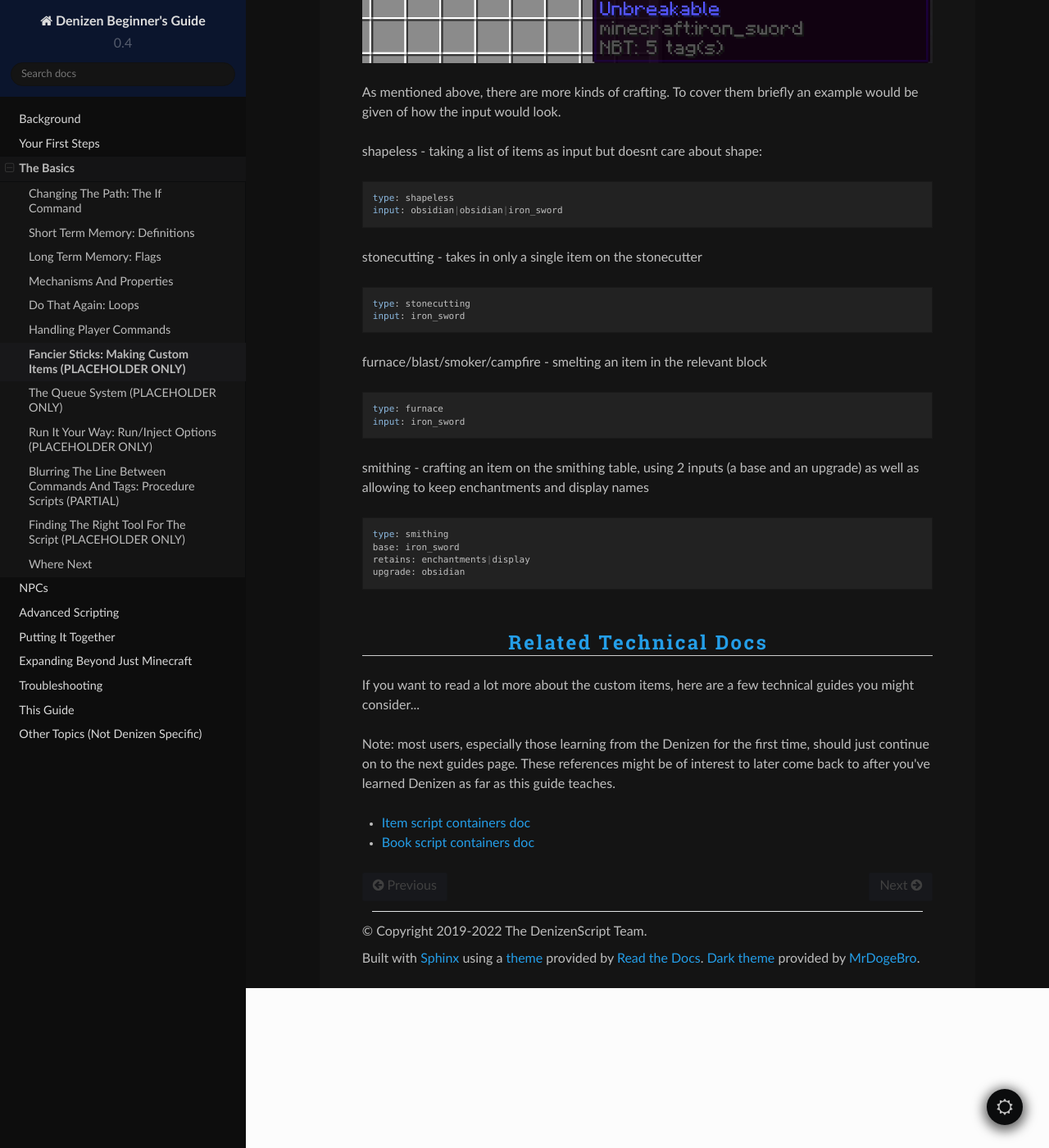
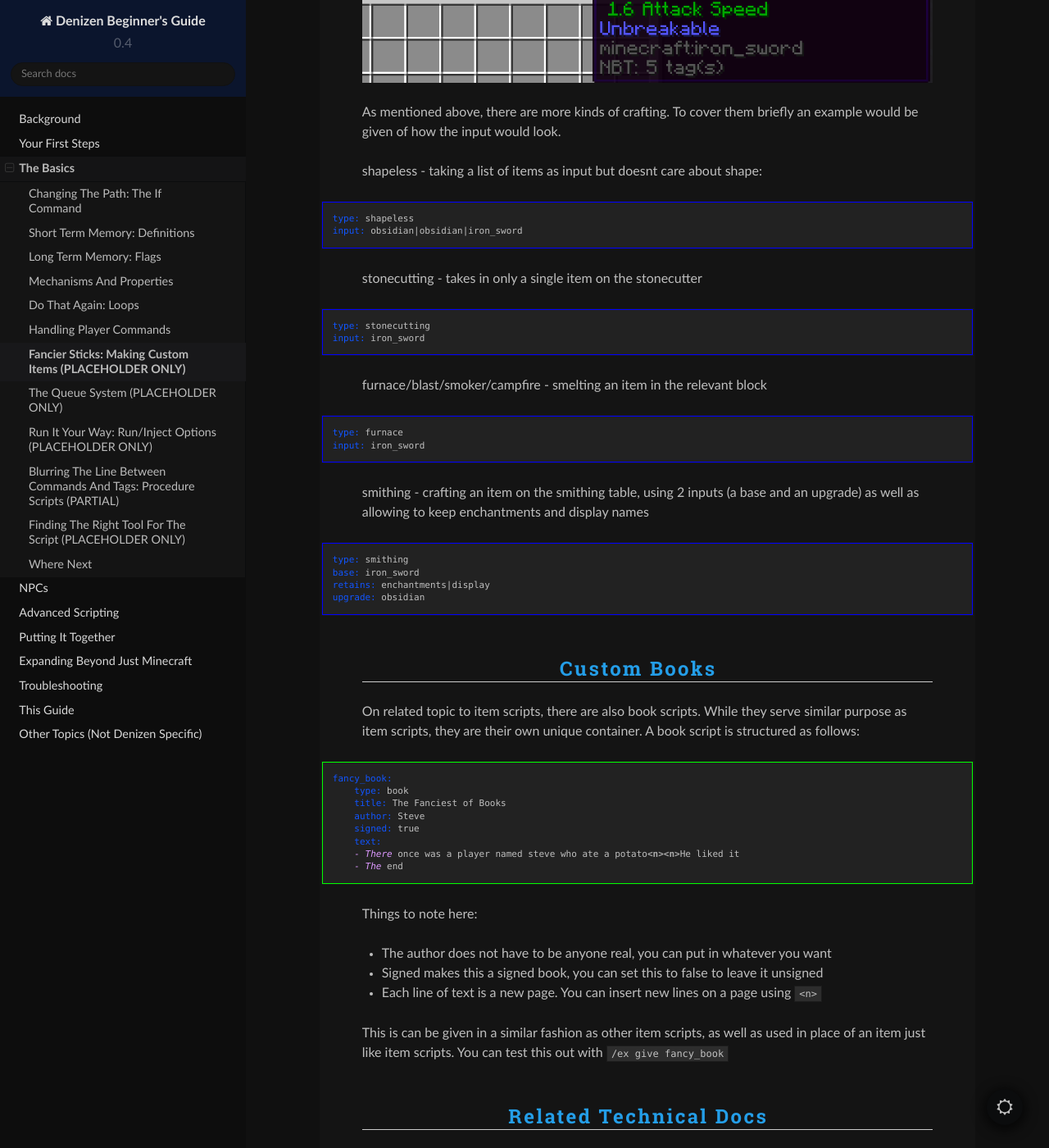
Before and after one commit to DenizenScript/Denizen-Beginners-Guide, a Sphinx documentation site: the page built from source/guides/basics/custom-items.md, in a window 1280 px wide and 1400 px high, scrolled down 4375 px. Shown: the whole window at 82% size. Built offline with Sphinx 7.4.7 and the Read the Docs theme 2.0.0, drawn with Linux system fonts in a browser that asks for light colours.

Commit message:
added book details

````diff
--- a/source/guides/basics/custom-items.md
+++ b/source/guides/basics/custom-items.md
@@ -129,30 +129,53 @@ You can try it out and see that you can now craft it
 As mentioned above, there are more kinds of crafting. To cover them briefly an example would be given of how the input would look.
 
 shapeless - taking a list of items as input but doesnt care about shape:
-```
+```dscript_blue
 type: shapeless
 input: obsidian|obsidian|iron_sword
 ```
 
 stonecutting - takes in only a single item on the stonecutter
-```
+```dscript_blue
 type: stonecutting
 input: iron_sword
 ```
 
 furnace/blast/smoker/campfire - smelting an item in the relevant block
-```
+```dscript_blue
 type: furnace
 input: iron_sword
 ```
 
 smithing - crafting an item on the smithing table, using 2 inputs (a base and an upgrade) as well as allowing to  keep enchantments and display names
-```
+```dscript_blue
 type: smithing
 base: iron_sword
 retains: enchantments|display
 upgrade: obsidian
 ```
+
+### Custom Books
+
+On related topic to item scripts, there are also book scripts. While they serve similar purpose as item scripts, they are their own unique container.
+A book script is structured as follows:
+```dscript_green
+fancy_book:
+    type: book
+    title: The Fanciest of Books
+    author: Steve
+    signed: true
+    text:
+    - There once was a player named steve who ate a potato<n><n>He liked it
+    - The end
+```
+
+Things to note here:
+- The author does not have to be anyone real, you can put in whatever you want
+- Signed makes this a signed book, you can set this to false to leave it unsigned
+- Each line of text is a new page. You can insert new lines on a page using `<n>`
+
+This is can be given in a similar fashion as other item scripts, as well as used in place of an item just like item scripts.
+You can test this out with `/ex give fancy_book`
 
 ### Related Technical Docs
 
````
